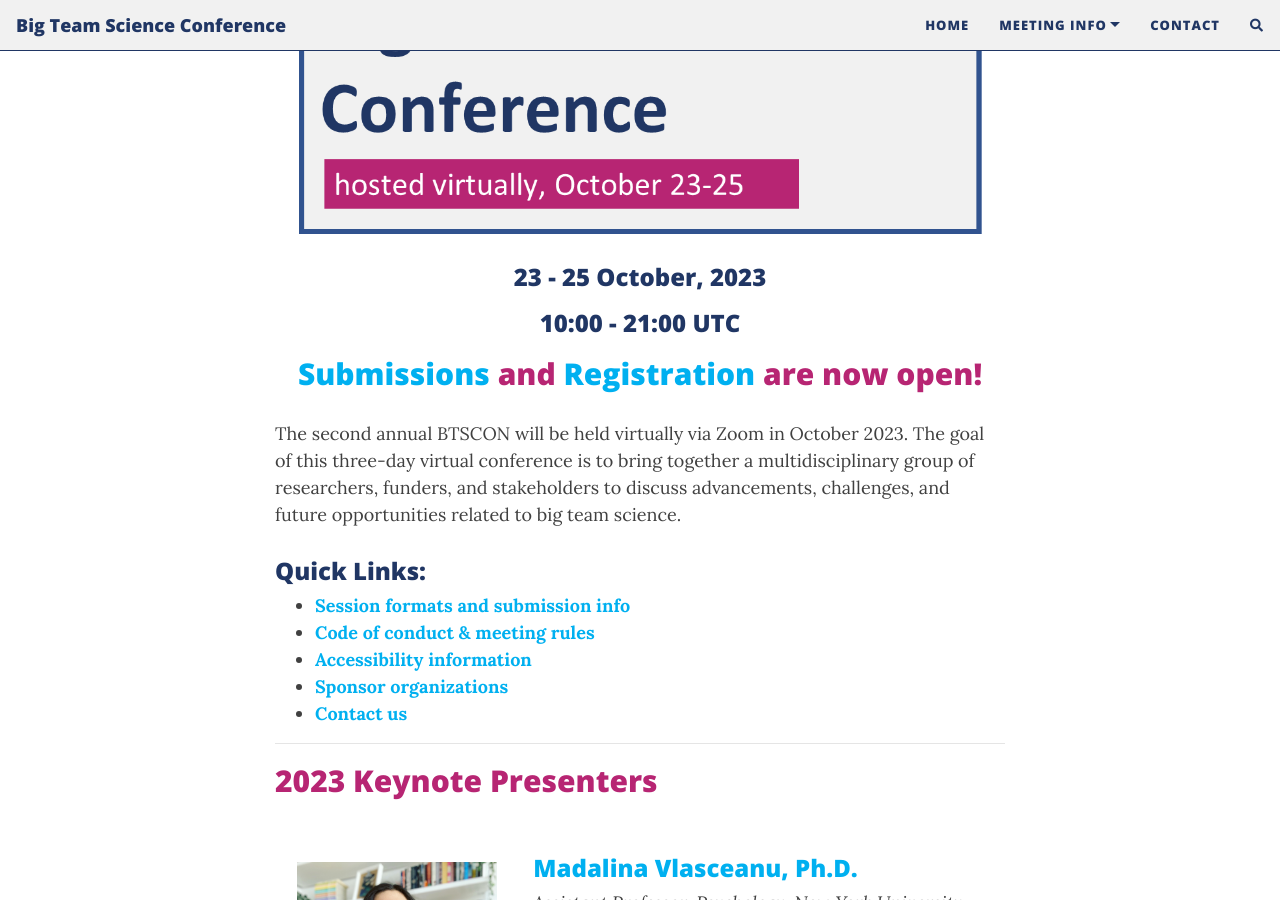
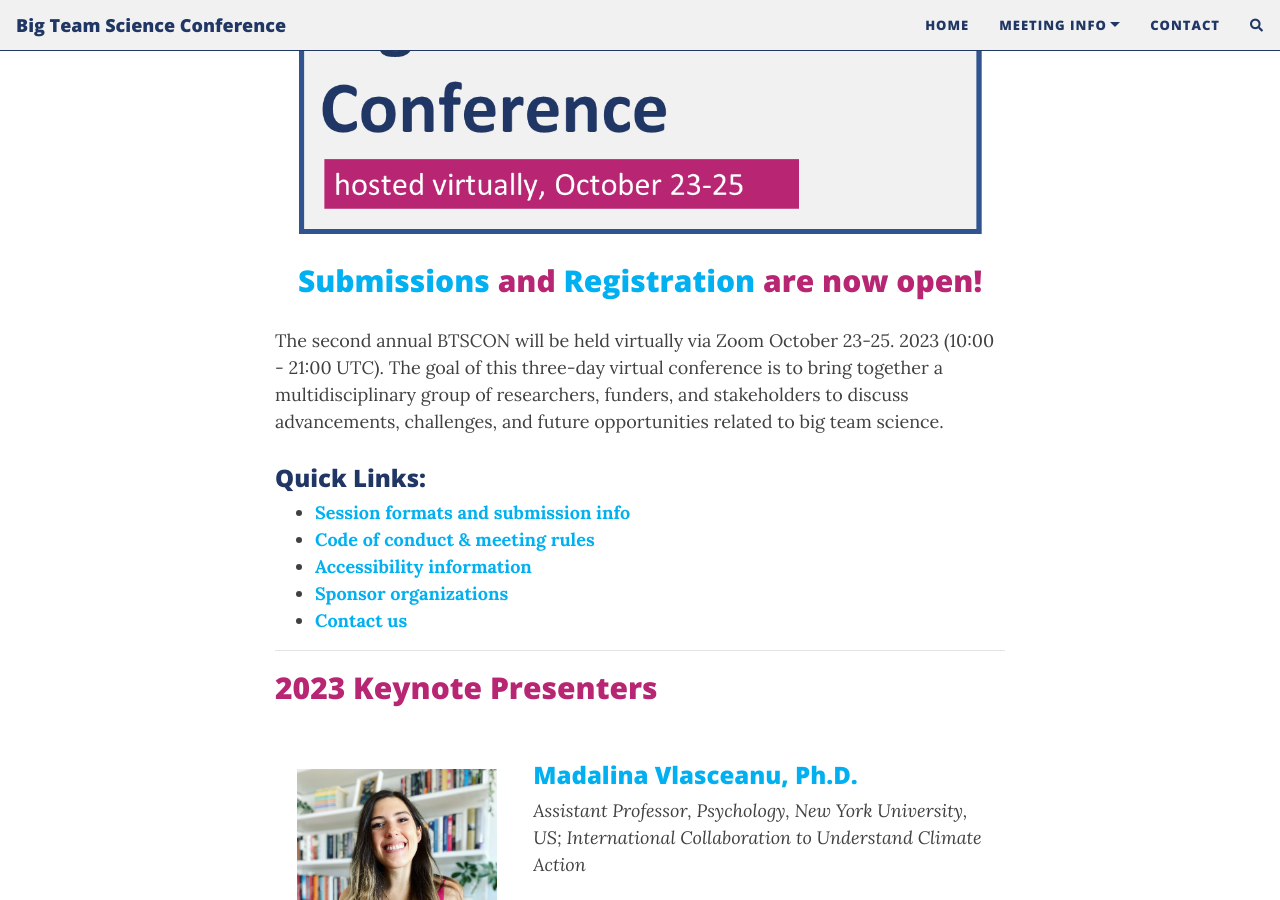
Before and after one commit to bigteamscienceconference/bigteamscienceconference.github.io, a Jekyll site: the page built from index.md, in a window 1280 px wide and 900 px high, scrolled down 309 px. Built offline with Jekyll 4.4.1, drawn with Linux system fonts in a browser that asks for light colours; nearby versions of some CDN libraries; comment, search, counter and statistics services are not loaded.

Commit message:
Deleted minor redundancies on home page

```diff
--- a/index.md
+++ b/index.md
@@ -5,12 +5,9 @@ layout: page
 
 <img src="/assets/img/BTSCon2023_logo.png" alt="" />
 
-<h3 align="center">23 - 25 October, 2023</h3>
-<h3 align="center">10:00 - 21:00 UTC</h3>
-
 <h2 align="center"><a href="{{site.baseurl}}/submissions/">Submissions</a> and <a href="{{site.baseurl}}/registration/">Registration</a> are now open!</h2>
 
-The second annual BTSCON will be held virtually via Zoom in October 2023. The goal of this three-day virtual conference is to bring together a multidisciplinary group of researchers, funders, and stakeholders to discuss advancements, challenges, and future opportunities related to big team science.
+The second annual BTSCON will be held virtually via Zoom October 23-25. 2023 (10:00 - 21:00 UTC). The goal of this three-day virtual conference is to bring together a multidisciplinary group of researchers, funders, and stakeholders to discuss advancements, challenges, and future opportunities related to big team science.
 
 ### Quick Links:
 * <b><a href="{{site.baseurl}}/submissions/">Session formats and submission info</a></b>
```
